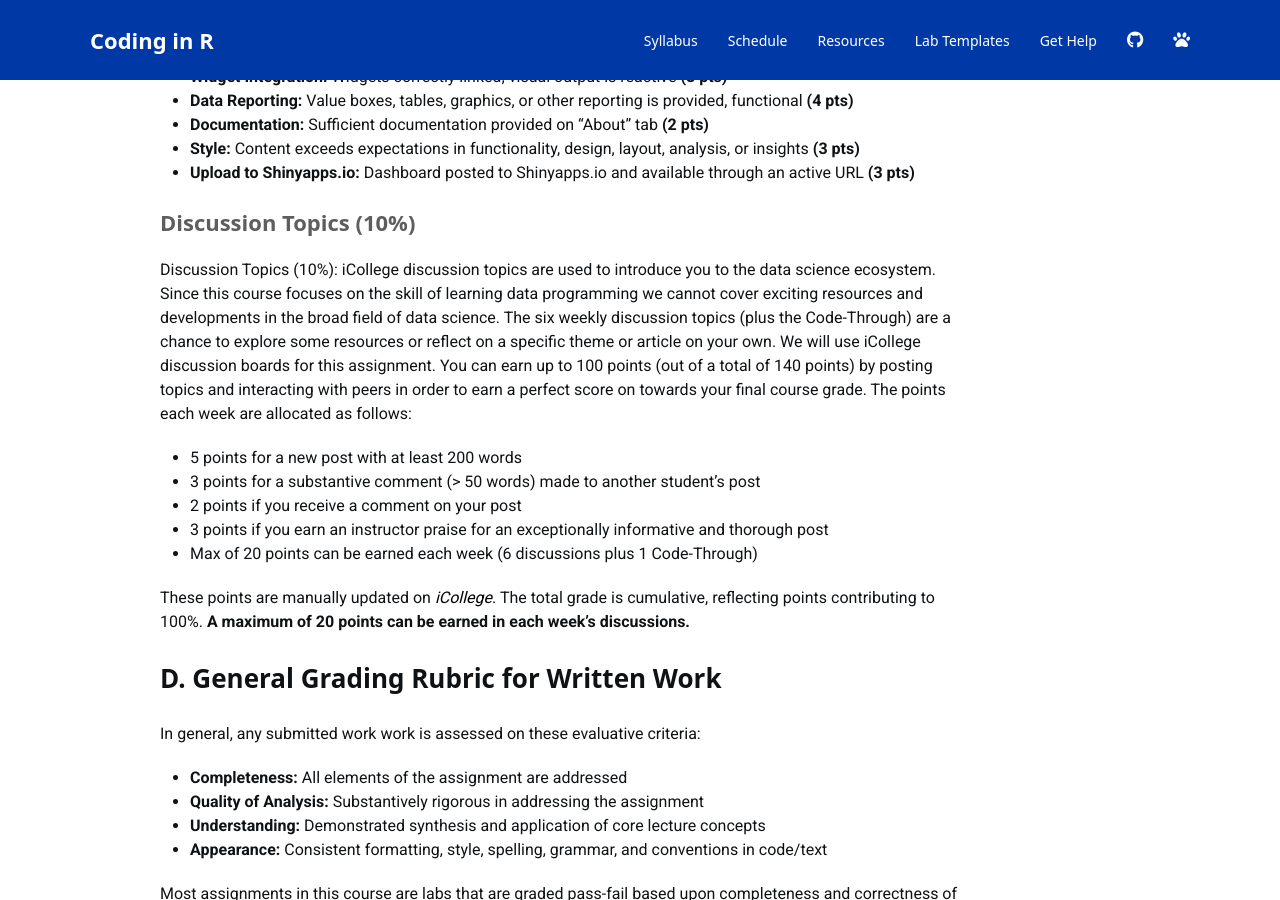
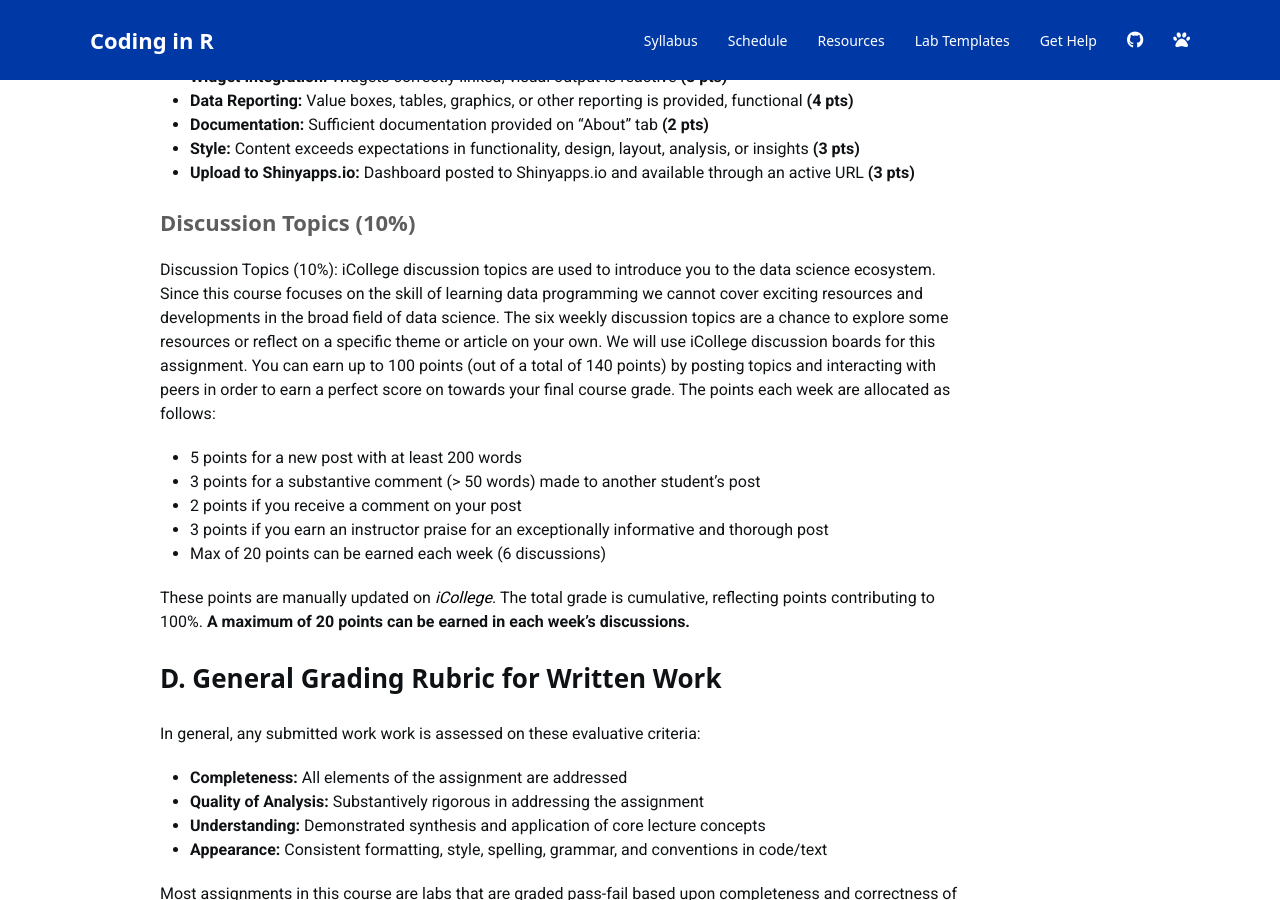
Before and after one commit to Laiyang9319/Coding-in-R-for-Policy-Analytics, a Jekyll site: the page built from index.md, in a window 1280 px wide and 900 px high, scrolled down 6560 px. Built offline with Jekyll 4.4.1, drawn with Linux system fonts in a browser that asks for light colours; nearby versions of some CDN libraries; a style sheet for code colours, icons or effects is not loaded.

Commit message:
Update index.md

```diff
--- a/index.md
+++ b/index.md
@@ -185,13 +185,13 @@ The following criteria, description, and corresponding points are used to evalua
 
 ### Discussion Topics (10%)
 
-Discussion Topics (10%): iCollege discussion topics are used to introduce you to the data science ecosystem. Since this course focuses on the skill of learning data programming we cannot cover exciting resources and developments in the broad field of data science. The six weekly discussion topics (plus the Code-Through) are a chance to explore some resources or reflect on a specific theme or article on your own. We will use iCollege discussion boards for this assignment. You can earn up to 100 points (out of a total of 140 points) by posting topics and interacting with peers in order to earn a perfect score on towards your final course grade. The points each week are allocated as follows:
+Discussion Topics (10%): iCollege discussion topics are used to introduce you to the data science ecosystem. Since this course focuses on the skill of learning data programming we cannot cover exciting resources and developments in the broad field of data science. The six weekly discussion topics are a chance to explore some resources or reflect on a specific theme or article on your own. We will use iCollege discussion boards for this assignment. You can earn up to 100 points (out of a total of 140 points) by posting topics and interacting with peers in order to earn a perfect score on towards your final course grade. The points each week are allocated as follows:
 
   - 5 points for a new post with at least 200 words
   - 3 points for a substantive comment (> 50 words) made to another student's post
   - 2 points if you receive a comment on your post
   - 3 points if you earn an instructor praise for an exceptionally informative and thorough post
-  - Max of 20 points can be earned each week (6 discussions plus 1 Code-Through)
+  - Max of 20 points can be earned each week (6 discussions)
 
 These points are manually updated on *iCollege*. The total grade is cumulative, reflecting points contributing to 100%. **A maximum of 20 points can be earned in each week's discussions.**
 
```
